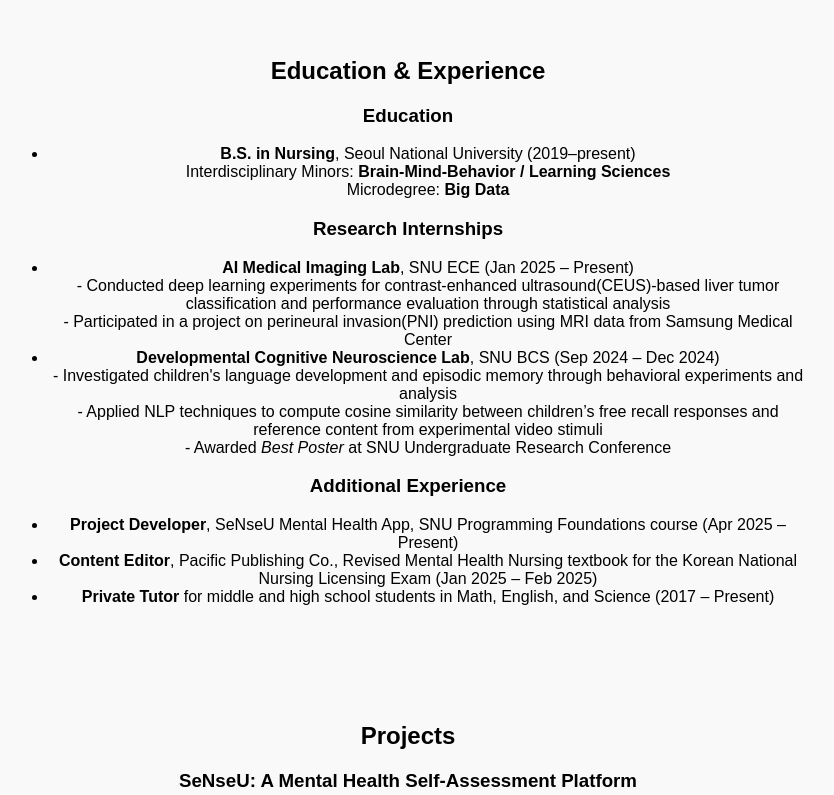
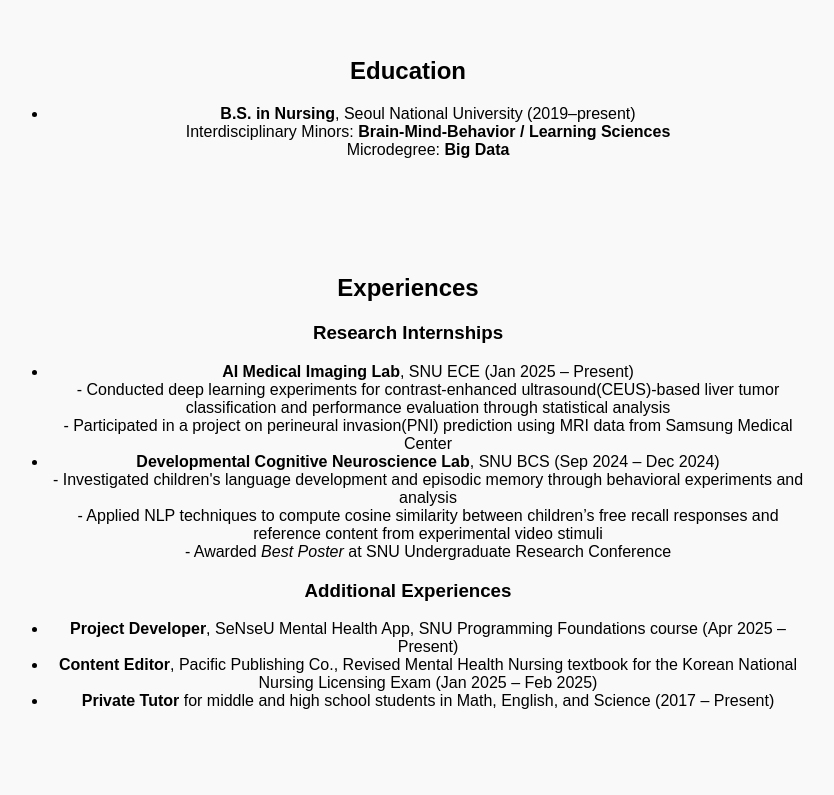
Before and after one commit to its-chaeyounglee/its-chaeyounglee.github.io, a plain HTML site: page index.html in a window 1280 px wide. Shown: the part 698-1493 px from the top of the page, without its empty margins (232-1066 px from the left). Drawn offline with Linux system fonts and the light colour scheme.

Commit message:
Separate <Education> and <Experiences> in index.html

```diff
--- a/index.html
+++ b/index.html
@@ -25,14 +25,16 @@
 
   <!-- 🎓 Education & Experience Section -->
   <section id="education" style="padding: 40px; max-width: 800px; margin: auto;">
-    <h2>Education & Experience</h2>
-
-    <h3>Education</h3>
+    <h2>Education</h2>
     <ul>
       <li><strong>B.S. in Nursing</strong>, Seoul National University (2019–present)<br>
       Interdisciplinary Minors: <strong>Brain-Mind-Behavior / Learning Sciences</strong><br>
       Microdegree: <strong>Big Data</strong></li>
     </ul>
+  </section>
+
+  <section id="experiences" style="padding: 40px; max-width: 800px; margin: auto;">
+    <h2>Experiences</h2>
 
     <h3>Research Internships</h3>
     <ul>
@@ -46,7 +48,7 @@
       - Awarded <em>Best Poster</em> at SNU Undergraduate Research Conference</li>
     </ul>
 
-    <h3>Additional Experience</h3>
+    <h3>Additional Experiences</h3>
     <ul>
       <li><strong>Project Developer</strong>, SeNseU Mental Health App, SNU Programming Foundations course (Apr 2025 – Present)</li>
       <li><strong>Content Editor</strong>, Pacific Publishing Co., Revised Mental Health Nursing textbook for the Korean National Nursing Licensing Exam (Jan 2025 – Feb 2025)</li>
```
